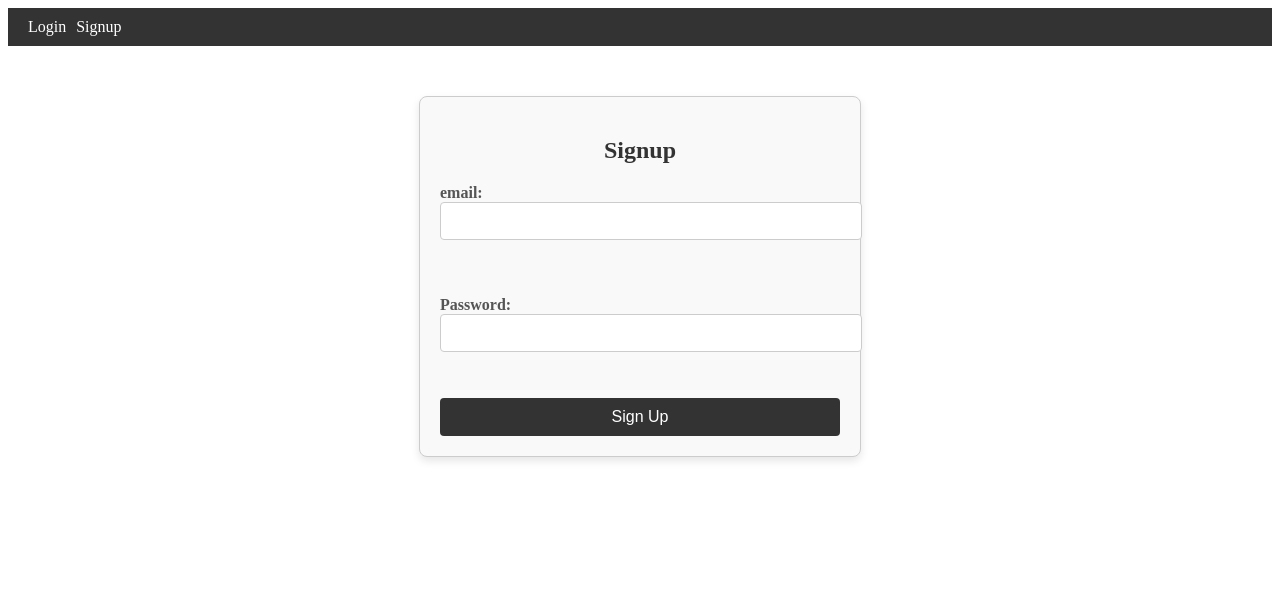
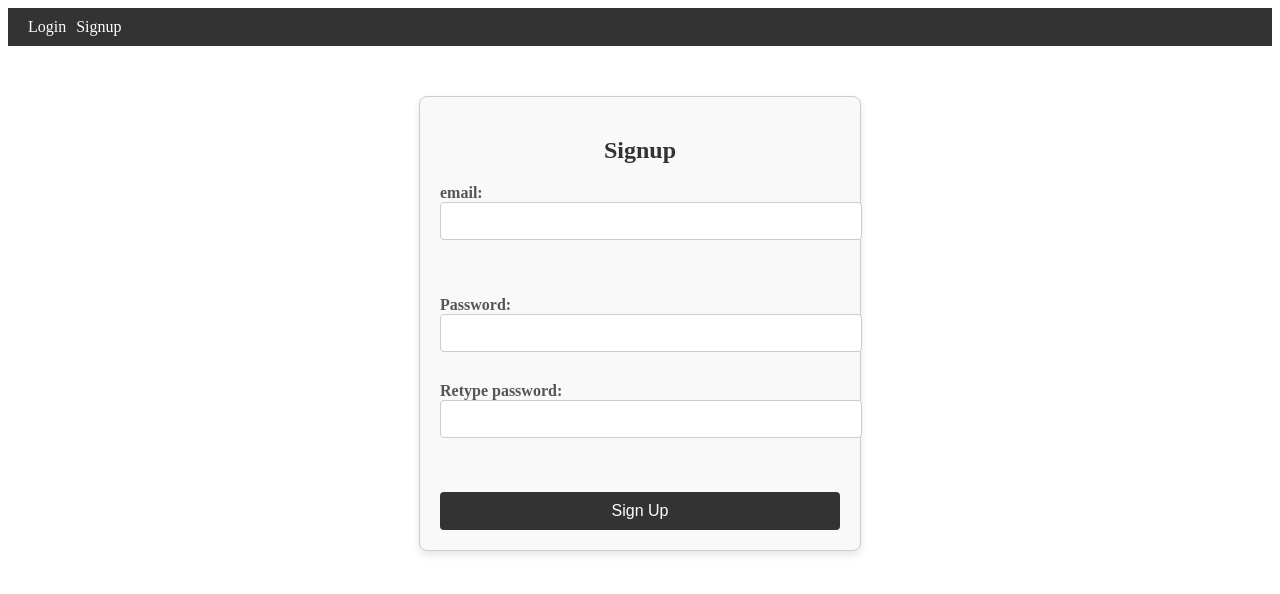
Before and after one commit to AaroSaila/webdev-week6-wed-fepp, a React (Vite) app in the folder frontend/: page /signup in a window 1280 px wide. Shown: the top 594 px of the page. Built offline with nearby package versions, Linux system fonts and the light colour scheme.

Commit message:
added password2 field to signupcomponent, useeffect to notice user if not matching

```diff
--- a/frontend/src/pages/SignupComponent.jsx
+++ b/frontend/src/pages/SignupComponent.jsx
@@ -1,13 +1,25 @@
-import { useState } from "react";
+import { useEffect, useState } from "react";
 import { useNavigate } from "react-router-dom";
 
 const SignupComponent = ({ setIsAuthenticated }) => {
   const [email, setEmail] = useState("");
   const [password, setPassword] = useState("");
+  const [password2, setPassword2] = useState("");
   const navigate = useNavigate();
+  const [passwordIsSame, setPasswordIsSame] = useState('');
 
   const handleSignup = async () => {
   };
+
+
+  useEffect(() => {
+    console.log("pwd changed");
+
+    if (password !== password2)
+      setPasswordIsSame("Passwords do not match");
+    else
+      setPasswordIsSame("");
+  },[password, password2, passwordIsSame])
 
   return (
     <div className="form-container">
@@ -29,6 +41,15 @@ const SignupComponent = ({ setIsAuthenticated }) => {
           onChange={(e) => setPassword(e.target.value)}
         />
       </label>
+      <label>
+        Retype password:
+        <input
+          type="password"
+          value={password2}
+          onChange={(e) => setPassword2(e.target.value)}
+          />
+      </label>
+          <p>{passwordIsSame}</p>
       <br />
       <button onClick={handleSignup}>Sign Up</button>
     </div>
```
